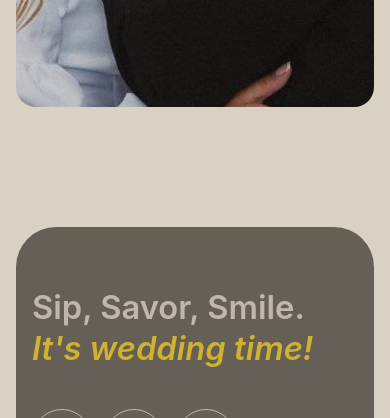
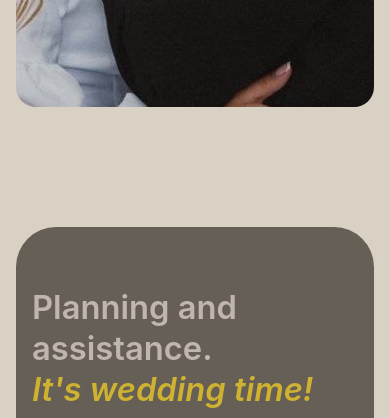
Before and after one commit to VadzimAJ/-wedding_site, a plain HTML site: page index.html in a window 390 px wide. Shown: the part 2385-2803 px from the top of the page. Drawn offline with Linux system fonts and the light colour scheme.

Commit message:
feat: change footer slogan

```diff
--- a/styles/style.css
+++ b/styles/style.css
@@ -374,9 +374,10 @@ body {
 }
 
 .contact-us-title::before{
-	content: 'Sip, Savor, Smile. ';
+	content: 'Planning and assistance. ';
 	font-style: normal;
 	color: var(--border-light-color);
+  margin-right: 110px;
 }
 
 .footer-social{
@@ -750,15 +751,13 @@ body {
 
 	.contact-us-title {
 		margin-bottom: 40px;
+    white-space: normal;
 	}
 
 	.contact-us-container{
 		padding-top: 100px;
 	}
 
-	.contact-us-title {
-		white-space: normal;
-	}
 
 	.contact-us-contacts-conteiner{
 	}
```
